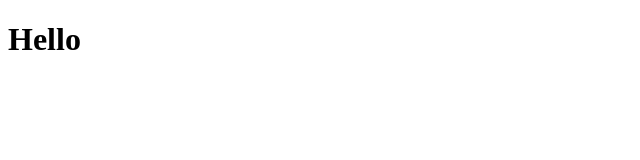
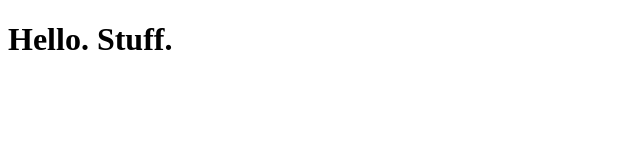
Before and after one commit to dawick/coursera-test, a plain HTML site: page site/index.html in a window 1280 px wide. Shown: the whole page, without its empty margins (0-640 px from the left). Drawn offline with Linux system fonts and the light colour scheme.

Commit message:
Small stuff

```diff
--- a/site/index.html
+++ b/site/index.html
@@ -4,6 +4,6 @@
 	<title>Hello Coursera</title>
 </head>
 <body>
-<h1>Hello</h1>
+<h1>Hello.  Stuff.</h1>
 </body>
 </html>
```
